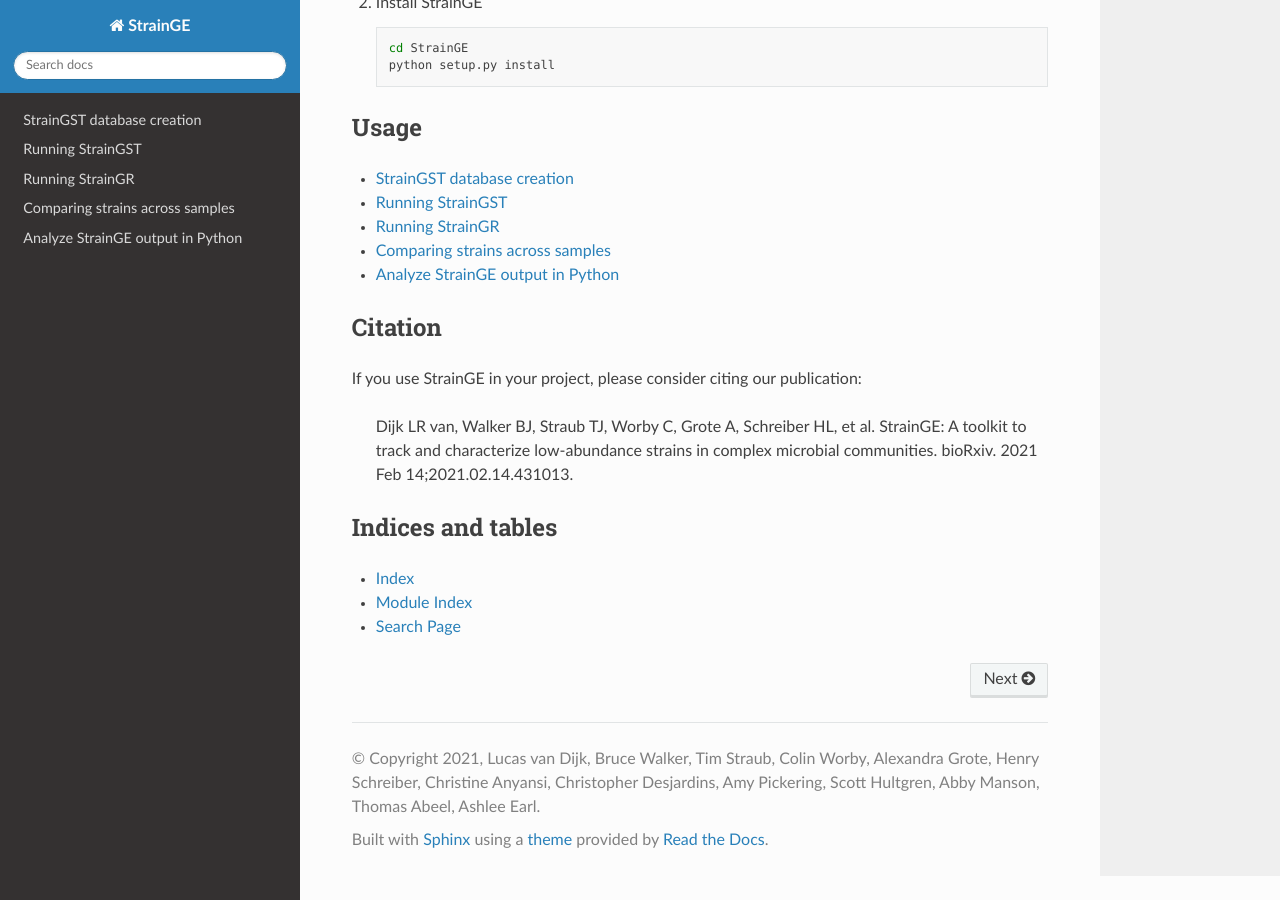
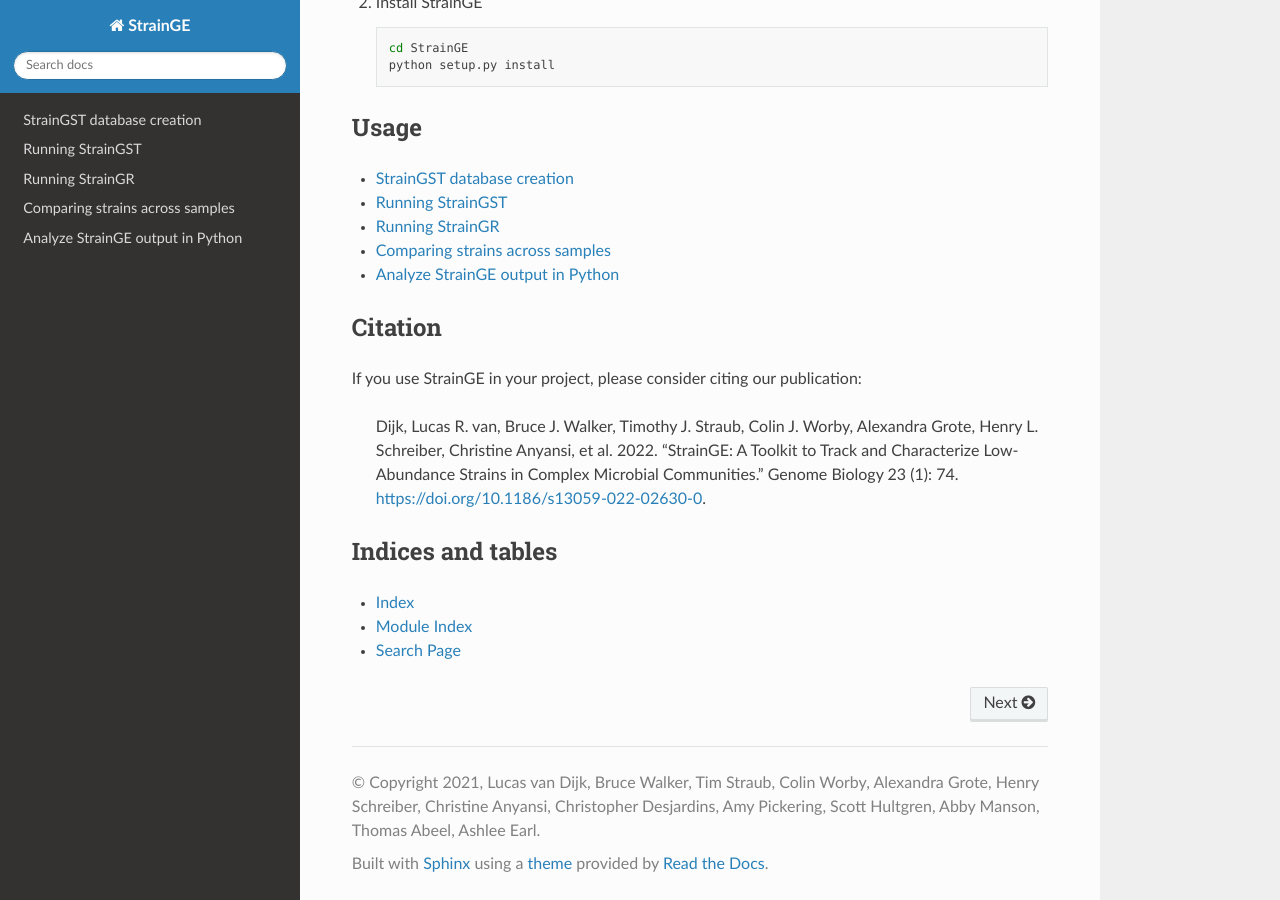
Before and after one commit to broadinstitute/StrainGE, a Sphinx documentation site: the page built from docs/index.rst, in a window 1280 px wide and 900 px high, scrolled down 1961 px. Built offline with Sphinx 7.4.7 and the Read the Docs theme 2.0.0, drawn with Linux system fonts in a browser that asks for light colours.

Commit message:
Update citation to published version

```diff
--- a/docs/index.rst
+++ b/docs/index.rst
@@ -105,8 +105,8 @@ Citation
 
 If you use StrainGE in your project, please consider citing our publication:
 
-   Dijk LR van, Walker BJ, Straub TJ, Worby C, Grote A, Schreiber HL, et al. StrainGE: A toolkit to track and
-   characterize low-abundance strains in complex microbial communities. bioRxiv. 2021 Feb 14;2021.02.14.431013.
+   Dijk, Lucas R. van, Bruce J. Walker, Timothy J. Straub, Colin J. Worby, Alexandra Grote, Henry L. Schreiber, Christine Anyansi, et al. 2022. “StrainGE: A Toolkit to Track and Characterize Low-Abundance Strains in Complex Microbial Communities.” Genome Biology 23 (1): 74. https://doi.org/10.1186/s13059-022-02630-0.
+
 
 
 Indices and tables
```
Also changed, not shown: README.md (+1 -1 lines).
